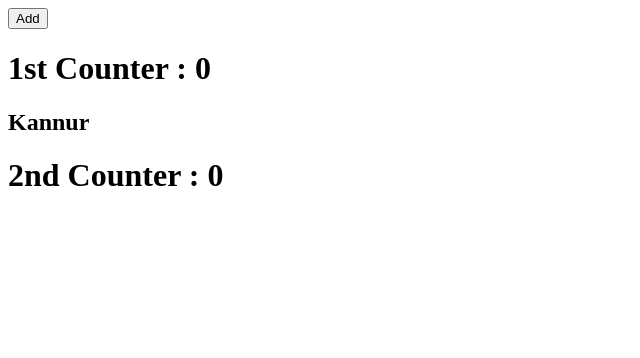
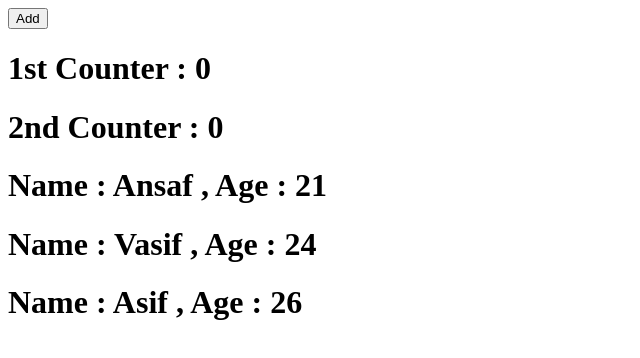
Before and after one commit to anchu56/React-Tutorial, a React (Create React App) app: page / in a window 1280 px wide. Shown: the top 358 px of the page, without its empty margins (0-640 px from the left). Built offline with nearby package versions, Linux system fonts and the light colour scheme.

Commit message:
Objects placed as array and use those objects using Map function

```diff
--- a/src/App.js
+++ b/src/App.js
@@ -1,21 +1,30 @@
 import {useState} from 'react'
 import Counter from './Counter';
+import Employee from './Employee';
 function App() {
   const[count,setCount] = useState(0)
   const addCount=()=>{
   setCount(count+1)
   console.log(count);
   }
-  let obj = {
-    title : '1st Counter : ',
-    count,
-    place : 'Kannur'
-  }
+ let emp = [{name:'Ansaf',age:21},
+ {name:'Vasif',age:24},
+ {name:'Asif',age:26},
+ ]
   return (
     <div className="App" >
       <button onClick={addCount}>Add</button>
-      <Counter {...obj} />
+      <Counter title='1st Counter :' count={count} />
       <Counter title='2nd Counter :' count={count} />
+
+
+    {
+      emp.map((obj,index)=>{
+        return(
+          <Employee key={index} name={obj.name} age={obj.age}  />
+        )
+      })
+    }
     </div>
     );
 }
--- /dev/null
+++ b/src/Employee.js
@@ -0,0 +1,11 @@
+import React from 'react'
+
+function Employee(props) {
+    return (
+        <div>
+            <h1>Name : {props.name} , Age : {props.age}</h1>
+        </div>
+    )
+}
+
+export default Employee
```
